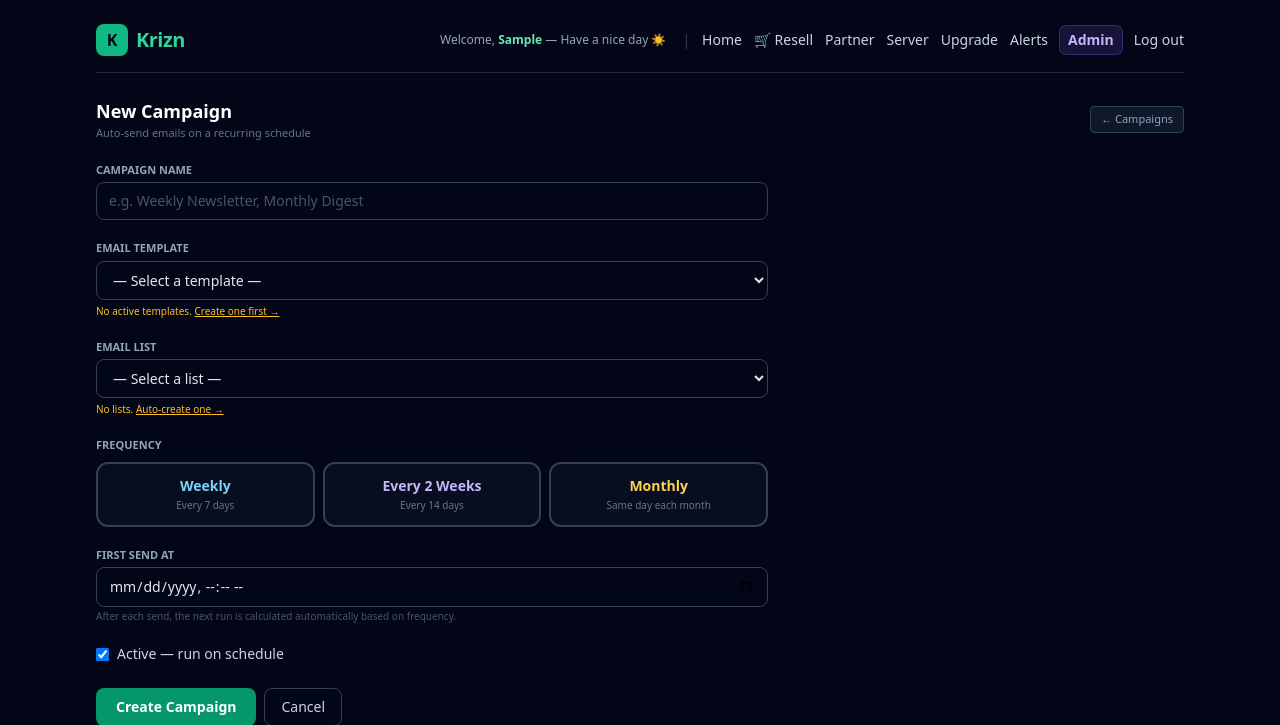
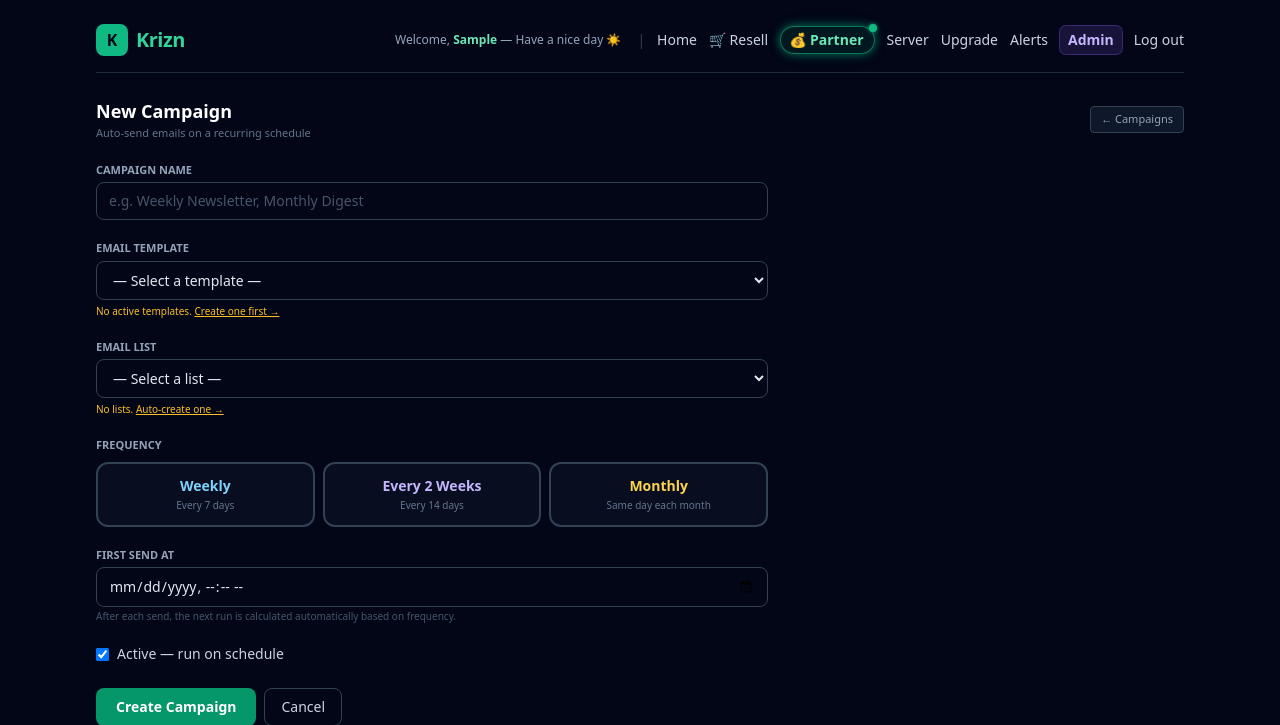
Before and after one commit to kriyespro/sd-pass-server, a Django app: page /admin/emails/campaigns/create/ in a window 1280 px wide. Shown: the top 725 px of the page. Run offline with Django 5.2, Linux system fonts and the light colour scheme; the visitor is signed in with stand-in values (Sample User, id 1); data comes from the database, SQL or seed files in the repository; data that the repository does not hold is empty; style sheets or scripts are compiled from the project's sources; parts of the project's set-up code (start-up, migrations or seed data) failed here and were passed over.

Commit message:
feat: Partner nav link — pulsing glow + ping dot + coin wobble animation
Pure CSS animation, no Tailwind dependency:
- Emerald pill background with breathing glow (2.4s loop)
- Green ping dot (top-right corner, ripples outward like Discord)
- 💰 coin wobble animation to draw the eye
- Hover state intensifies the glow

Co-authored-by: Cursor <cursoragent@cursor.com>

```diff
--- a/templates/partials/_nav.jinja
+++ b/templates/partials/_nav.jinja
@@ -25,7 +25,11 @@
       <a href="{{ url('resell:store') }}" class="hover:text-amber-300">🛒 Resell</a>
 
       {% if request.user is defined and request.user.is_authenticated %}
-        <a href="{{ url('affiliates:partner') }}" class="hover:text-violet-300">Partner</a>
+        <a href="{{ url('affiliates:partner') }}" class="krizn-partner-link" aria-label="Partner earnings dashboard">
+          <span class="krizn-partner-coin">💰</span>
+          <span>Partner</span>
+          <span class="krizn-partner-dot"></span>
+        </a>
         <a href="{{ url('projects:dashboard') }}" class="hover:text-white">Server</a>
         <a href="{{ url('billing:redeem') }}" class="hover:text-emerald-300">Upgrade</a>
         <a href="{{ url('notifications:list') }}" class="relative inline-flex items-center gap-1 hover:text-white">
@@ -53,3 +57,83 @@
   </div>
 
 </header>
+
+<style>
+/* ── Partner link — glow + ping dot + coin bounce ── */
+.krizn-partner-link {
+  position: relative;
+  display: inline-flex;
+  align-items: center;
+  gap: 4px;
+  padding: 3px 10px 3px 8px;
+  border-radius: 999px;
+  background: rgba(16,185,129,0.10);
+  border: 1px solid rgba(16,185,129,0.45);
+  color: #6ee7b7;
+  font-size: .875rem;
+  font-weight: 600;
+  text-decoration: none;
+  white-space: nowrap;
+  animation: krizn-partner-glow 2.4s ease-in-out infinite;
+  transition: background .2s, color .2s;
+}
+.krizn-partner-link:hover {
+  background: rgba(16,185,129,0.22);
+  color: #a7f3d0;
+  box-shadow: 0 0 18px rgba(16,185,129,0.55);
+}
+
+/* pulsing green outer glow */
+@keyframes krizn-partner-glow {
+  0%,100% {
+    box-shadow: 0 0 5px rgba(16,185,129,0.30),
+                0 0 10px rgba(16,185,129,0.10);
+    border-color: rgba(16,185,129,0.40);
+  }
+  50% {
+    box-shadow: 0 0 12px rgba(16,185,129,0.65),
+                0 0 22px rgba(16,185,129,0.25),
+                0 0 36px rgba(16,185,129,0.10);
+    border-color: rgba(16,185,129,0.80);
+  }
+}
+
+/* money coin — gentle wobble */
+.krizn-partner-coin {
+  display: inline-block;
+  animation: krizn-coin-wobble 2.4s ease-in-out infinite;
+  transform-origin: center bottom;
+}
+@keyframes krizn-coin-wobble {
+  0%,100% { transform: rotate(0deg) translateY(0); }
+  20%     { transform: rotate(-12deg) translateY(-1px); }
+  40%     { transform: rotate(10deg) translateY(-2px); }
+  60%     { transform: rotate(-6deg) translateY(-1px); }
+  80%     { transform: rotate(4deg) translateY(0); }
+}
+
+/* ping notification dot */
+.krizn-partner-dot {
+  position: absolute;
+  top: -3px;
+  right: -3px;
+  width: 8px;
+  height: 8px;
+  border-radius: 50%;
+  background: #10b981;
+  box-shadow: 0 0 4px rgba(16,185,129,0.8);
+}
+.krizn-partner-dot::after {
+  content: '';
+  position: absolute;
+  inset: 0;
+  border-radius: 50%;
+  background: rgba(16,185,129,0.6);
+  animation: krizn-dot-ping 1.8s ease-out infinite;
+}
+@keyframes krizn-dot-ping {
+  0%   { transform: scale(1);   opacity: .8; }
+  70%  { transform: scale(2.4); opacity: 0; }
+  100% { transform: scale(2.4); opacity: 0; }
+}
+</style>
```
